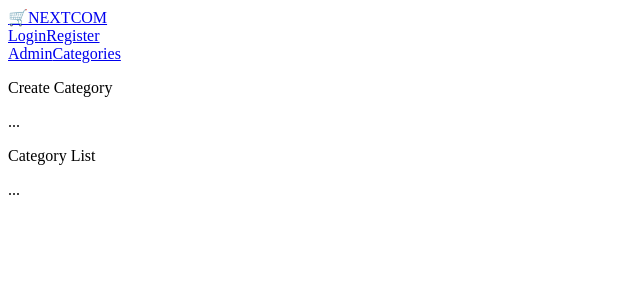
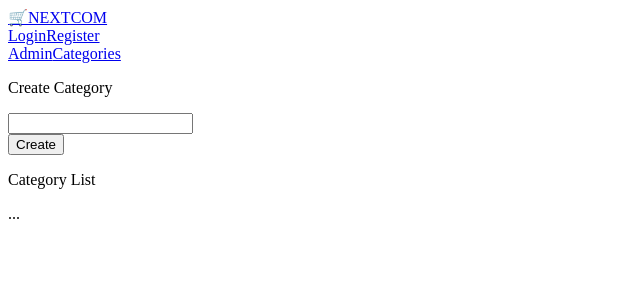
Before and after one commit to MarcGranier/Nextcom, a Next.js app: page /dashboard/admin/category in a window 1280 px wide. Shown: the top 300 px of the page, without its empty margins (0-640 px from the left). Built offline with nearby package versions, Linux system fonts and the light colour scheme; no server answers.

Commit message:
Complete Section 41: Created category create form

```diff
--- a/app/layout.js
+++ b/app/layout.js
@@ -4,7 +4,7 @@ import 'bootstrap-material-design/dist/css/bootstrap-material-design.min.css';
 import TopNav from '@/components/nav/TopNav';
 import { Toaster } from 'react-hot-toast';
 import { SessionProvider } from 'next-auth/react';
-import { CategoryProvider } from './context/category';
+import { CategoryProvider } from '@/context/category';
 
 export default function RootLayout({ children }) {
 	return (
@@ -21,3 +21,5 @@ export default function RootLayout({ children }) {
 		</html>
 	);
 }
+
+export const useCategory = () => useContext(CategoryContext);
--- a/components/category/CategoryCreate.js
+++ b/components/category/CategoryCreate.js
@@ -1,3 +1,64 @@
+'use client';
+import { useCategory } from '@/context/category';
+
 export default function CategoryCreate() {
-	return <div className='my-5'>...</div>;
+	//context
+	const {
+		name,
+		setName,
+		updatingCategory,
+		setUpdatingCategory,
+		createCategory,
+		updateCategory,
+		deleteCategory,
+	} = useCategory();
+
+	return (
+		<div className='my-5'>
+			<input
+				type='text'
+				value={updatingCategory ? updatingCategory?.name : name}
+				onChange={(e) =>
+					updatingCategory
+						? setUpdatingCategory({ ...updatingCategory, name: e.target.value })
+						: setName(e.target.value)
+				}
+				className='form-control p-2 my-2'
+			/>
+			<div className='d-flex justify-content-between'>
+				<button
+					className={`btn bg-${
+						updatingCategory ? 'info' : 'primary'
+					} text-light`}
+					onClick={(e) => {
+						e.preventDefault();
+						updatingCategory ? updateCategory() : createCategory();
+					}}
+				>
+					{updatingCategory ? 'Update' : 'Create'}
+				</button>
+
+				{updatingCategory && (
+					<>
+						<button
+							className={`btn bg-danger text-light`}
+							onClick={(e) => {
+								e.preventDefault();
+								deleteCategory();
+							}}
+						>
+							Delete
+						</button>
+
+						<button
+							className='btn bg-success text-light'
+							onClick={() => setUpdatingCategory(null)}
+						>
+							Clear
+						</button>
+					</>
+				)}
+			</div>
+		</div>
+	);
 }
--- a/context/category.js
+++ b/context/category.js
@@ -1,114 +1,123 @@
 'use client';
-import { createContext, useState, useEffect } from 'react';
+import { createContext, useState, useContext } from 'react';
 import toast from 'react-hot-toast';
 
 export const CategoryContext = createContext();
 
 export const CategoryProvider = ({ children }) => {
-	//to create a category
 	const [name, setName] = useState('');
-	//for fetching all categories
 	const [categories, setCategories] = useState([]);
-	//for updating & deleting a category
-	const [updatingCategory, setUpdatingCategory] = useState(null);
+	const [updatingCategory, setUpdatingCategory] = useState();
 
 	const createCategory = async () => {
 		try {
-			const response = await fetch(`${process.env.API}/admin/category`, {
+			const response = await fetch(`http://localhost:3000/admin/category`, {
 				method: 'POST',
 				headers: {
 					'Content-Type': 'application/json',
 				},
-				body: JSON.stringify({ name }),
+				body: JSON.stringify({
+					name,
+				}),
 			});
 
-			const data = await response.json();
-
-			if (!response.ok) {
-				toast.error(data);
+			if (response.ok) {
+				toast.success('Category created successfully');
+				const newlyCreatedCategory = await response.json();
+				setName('');
+				setCategories([newlyCreatedCategory, ...categories]);
 			} else {
-				toast.success('Category created');
-				setName('');
-				setCategories([data, ...categories]);
+				const errorData = await response.json();
+				toast.error(errorData.err);
 			}
 		} catch (err) {
-			console.log(err);
-			toast.error('An error occurred. Try again.');
+			toast.error('An error occurred while creating the category');
 		}
 	};
 
 	const fetchCategories = async () => {
 		try {
-			const response = await fetch(`${process.env.API}/admin/categories`);
-			const data = await response.json();
+			const response = await fetch(`${process.env.API}/categories`, {
+				method: 'GET',
+				headers: {
+					'Content-Type': 'application/json',
+				},
+			});
 
 			if (!response.ok) {
-				toast.error(data);
-			} else {
-				setCategories(data);
+				throw new Error('Network response was not ok');
 			}
-		} catch (err) {
-			console.log(err);
-			toast.error('An error occurred. Try again.');
+
+			const data = await response.json();
+			setCategories(data);
+		} catch (error) {
+			console.error('Error fetching search results:', error);
 		}
 	};
 
 	const updateCategory = async () => {
 		try {
 			const response = await fetch(
-				`${process.env.API}/admin/category/${updatingCategory?._id}`,
+				`${process.env.API}/admin/category/${updatingCategory._id}`,
 				{
 					method: 'PUT',
 					headers: {
 						'Content-Type': 'application/json',
 					},
-					body: JSON.stringify({ name }),
+					body: JSON.stringify(updatingCategory),
 				}
 			);
 
-			const data = await response.json();
+			if (!response.ok) {
+				throw new Error('Network response was not ok');
+			}
 
-			if (!response.ok) {
-				toast.error(data);
-			} else {
-				toast.success('Category updated');
-				setUpdatingCategory(null);
-				setCategories(
-					categories.map((category) =>
-						category._id === updatingCategory._id ? data : category
-					)
-				);
-				setUpdatingCategory(null);
-			}
+			const updatedCategory = await response.json();
+
+			// Update the categories state with the updated category
+			setCategories((prevCategories) =>
+				prevCategories.map((c) =>
+					c._id === updatedCategory._id ? updatedCategory : c
+				)
+			);
+
+			// Clear the categoryUpdate state
+			setUpdatingCategory(null);
+
+			toast.success('Category updated successfully');
 		} catch (err) {
-			console.log(err);
-			toast.error('An error occurred. Try again.');
+			console.log('err => ', err);
+			toast.error('An error occurred while updating the category');
 		}
 	};
 
 	const deleteCategory = async () => {
 		try {
 			const response = await fetch(
-				`${process.env.API}/admin/category/${updatingCategory?._id}`,
+				`${process.env.API}/admin/category/${updatingCategory._id}`,
 				{
 					method: 'DELETE',
 				}
 			);
 
-			const data = await response.json();
+			if (!response.ok) {
+				throw new Error('Network response was not ok');
+			}
 
-			if (!response.ok) {
-				toast.error(data);
-			} else {
-				toast.success('Category deleted');
-				setCategories(
-					categories.filter((category) => category._id !== updatingCategory._id)
-				);
-				setUpdatingCategory(null);
-			}
+			const deletedCategory = await response.json();
+
+			// Category deleted successfully, now update the categories state
+			setCategories((prevCategories) =>
+				prevCategories.filter((c) => c._id !== deletedCategory._id)
+			);
+
+			// Clear the categoryUpdate state
+			setUpdatingCategory(null);
+
+			toast.success('Category deleted successfully');
 		} catch (err) {
-			console.log(err);
-			toast.error('An error occurred. Try again.');
+			console.log('err => ', err);
+			toast.error('An error occurred while deleting the category');
 		}
 	};
 
@@ -117,12 +126,12 @@ export const CategoryProvider = ({ children }) => {
 			value={{
 				name,
 				setName,
+				createCategory,
 				categories,
 				setCategories,
+				fetchCategories,
 				updatingCategory,
 				setUpdatingCategory,
-				createCategory,
-				fetchCategories,
 				updateCategory,
 				deleteCategory,
 			}}
```
